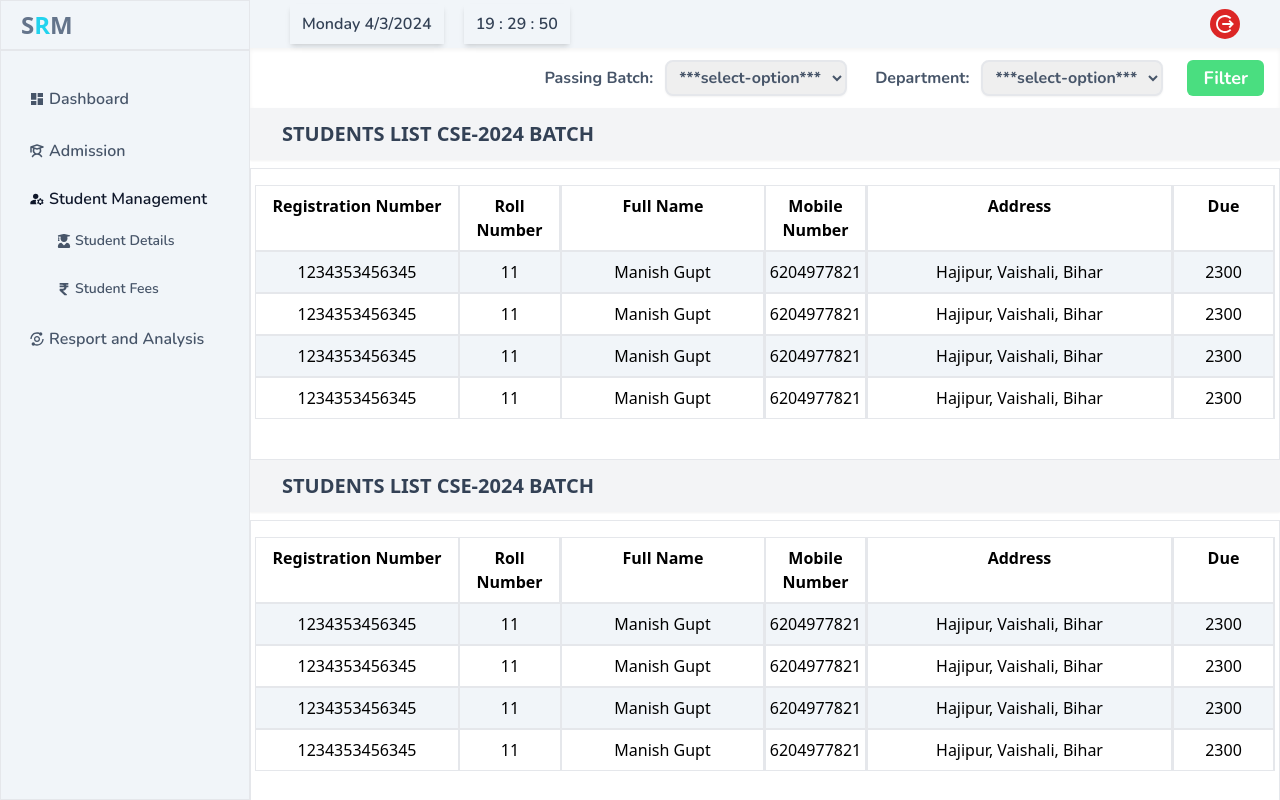
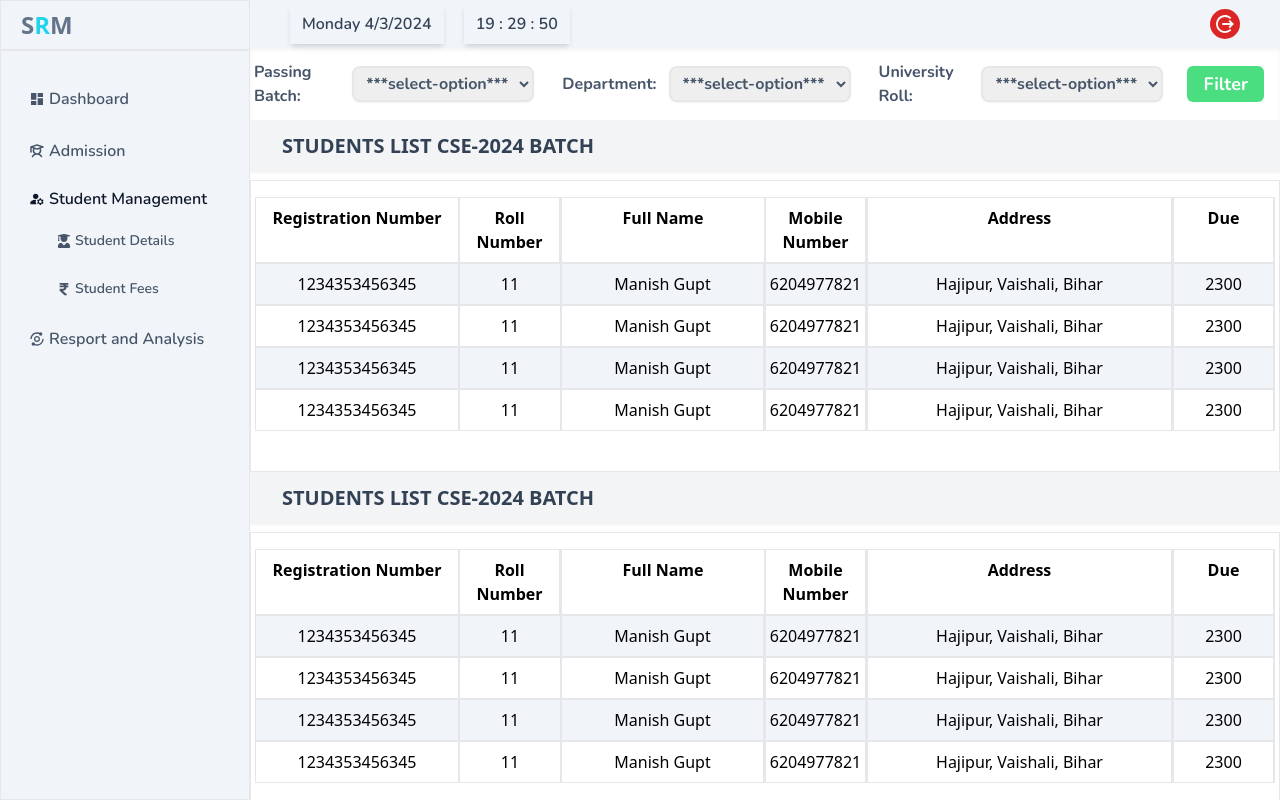
Before and after one commit to friendly-fly/SRM-frontend, a React (Vite) app: page /dashboard/all-students-details in a window 1280 px wide. Built offline with nearby package versions, Linux system fonts and the light colour scheme.

Commit message:
feat: add university roll filter in AllStudentList page

```diff
--- a/src/pages/student/AllStudentsList.jsx
+++ b/src/pages/student/AllStudentsList.jsx
@@ -35,7 +35,26 @@ const AllStudentsList = () => {
           </select>
         </div>
 
-        <button type="submit" className="px-4 py-1 text-lg bg-green-400 rounded-md text-white hover:scale-110 duration-500 cursor-pointer font-nunito font-bold">Filter</button>
+        {/* university select */}
+        <div className="flex gap-2 items-center">
+          <label className="font-nunito font-bold text-slate-600 text-md px-1">
+            University Roll:
+          </label>
+          <select className="border-2 shadow-sm text-md font-bold font-nunito text-slate-600 px-2 py-1 rounded-lg cursor-pointer">
+            <option>***select-option***</option>
+            <option>1</option>
+            <option>2</option>
+            <option>3</option>
+            <option>4</option>
+          </select>
+        </div>
+
+        <button
+          type="submit"
+          className="px-4 py-1 text-lg bg-green-400 rounded-md text-white hover:scale-110 duration-500 cursor-pointer font-nunito font-bold"
+        >
+          Filter
+        </button>
       </form>
       <StudentsList />
       <StudentsList />
```
